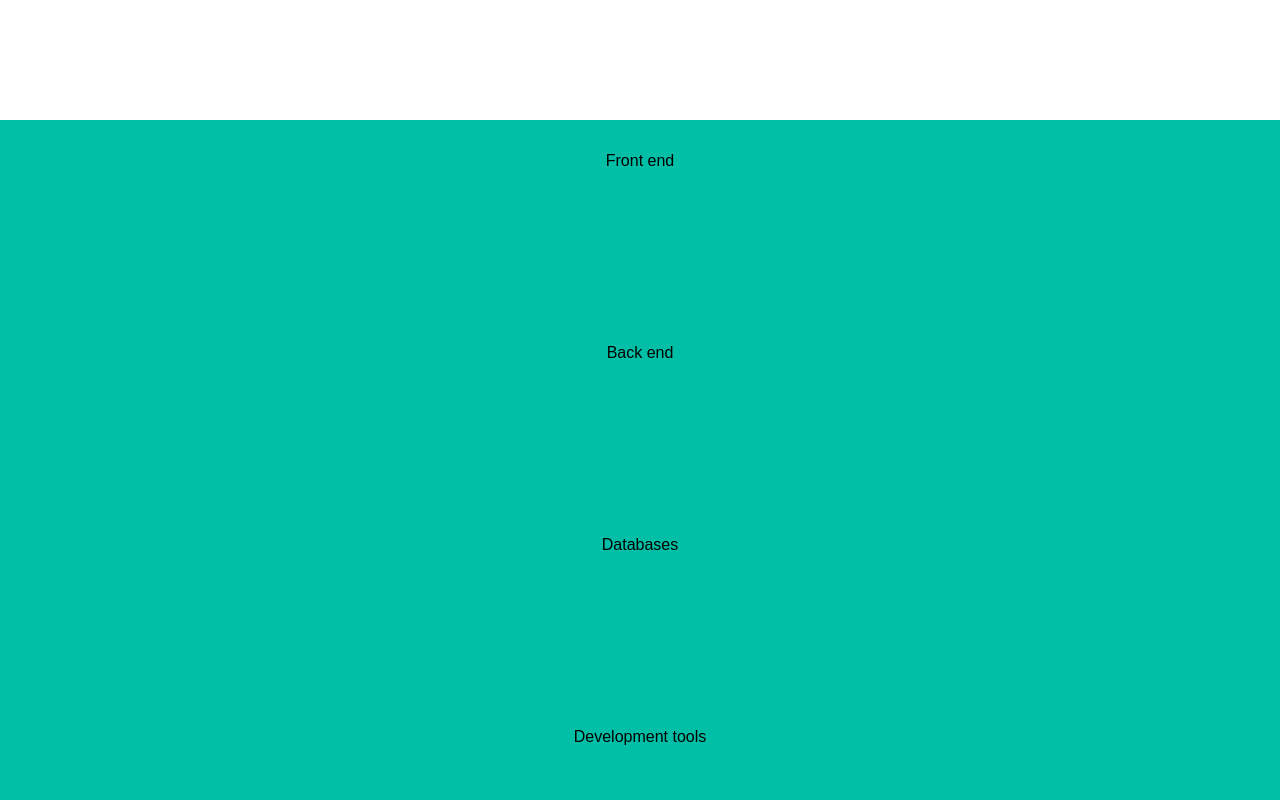
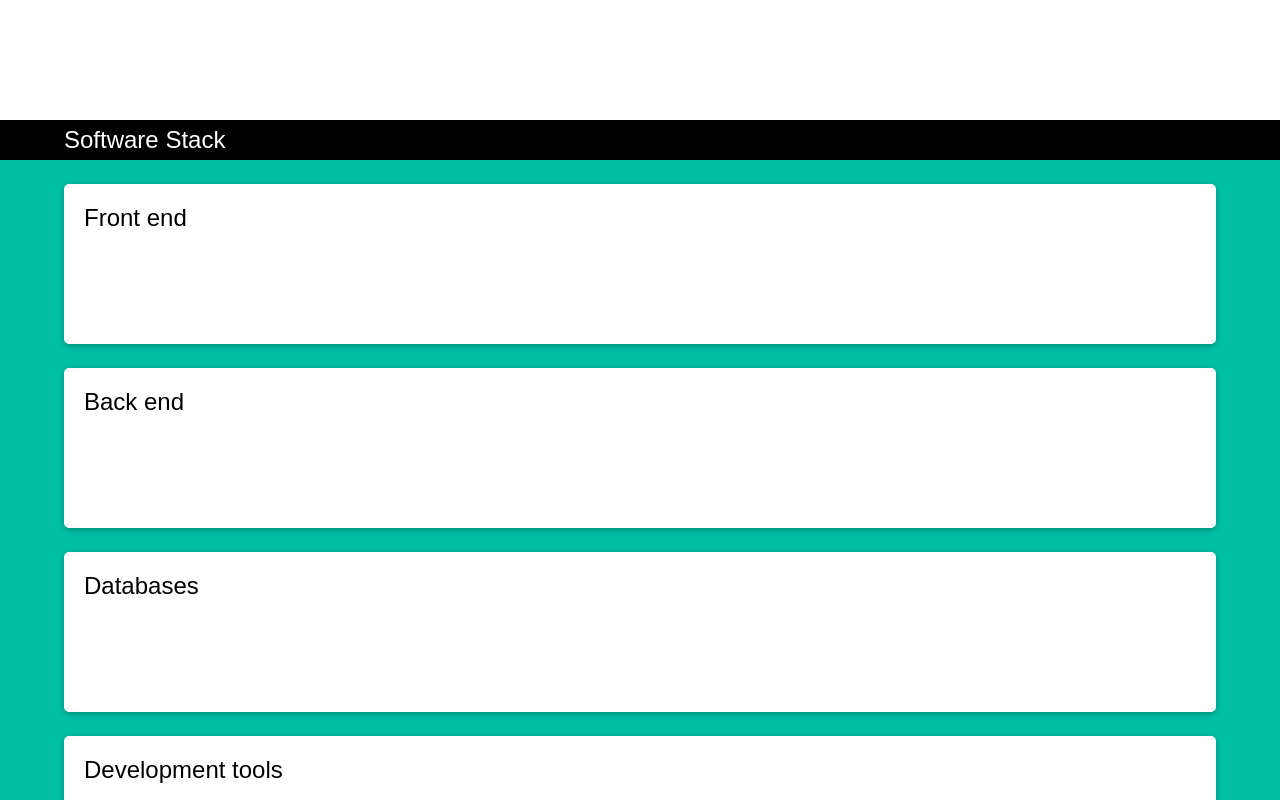
Before and after one commit to imolinuevo/personal-portfolio, a React (Create React App) app: page / in a window 1280 px wide. Shown: the part 680-1480 px from the top of the page. Built offline with nearby package versions, Linux system fonts and the light colour scheme.

Commit message:
implement tech container styling

```diff
--- a/src/App.css
+++ b/src/App.css
@@ -24,3 +24,25 @@
   background-color: #3f3d56a6;
   height: 33vh;
 }
+
+.block-title {
+  background-color: black;
+  width: 100%;
+  height: 5vh;
+  display: flex;
+  align-items: center;
+  justify-content: center;
+}
+
+.block-title h2 {
+  color: white;
+  font-weight: 200;
+  width: 90%;
+  text-align: left;
+}
+
+@media screen and (max-width: 600px) {
+  .block-title h2 {
+    text-align: center;
+  }
+}
--- a/src/components/stack-block/StackBlock.css
+++ b/src/components/stack-block/StackBlock.css
@@ -6,7 +6,7 @@
 
 .tech-block-container {
   width: 90%;
-  height: 100vh;
+  height: 95vh;
   display: flex;
   flex-direction: column;
   justify-content: space-evenly;
--- a/src/components/stack-block/StackBlock.tsx
+++ b/src/components/stack-block/StackBlock.tsx
@@ -12,6 +12,9 @@ const techContainers = [
 const StackBlock = () => {
   return (
     <div className="main-block stack-block" id="stack">
+      <div className="block-title">
+        <h2>Software Stack</h2>
+      </div>
       <div className="tech-block-container">
         {techContainers.map((techContainer) => (
           <TechContainer key={techContainer} containerName={techContainer} />
--- a/src/components/stack-block/tech-container/TechContainer.css
+++ b/src/components/stack-block/tech-container/TechContainer.css
@@ -1,3 +1,26 @@
 .tech-block {
-    height: 20vh;
+  height: 20vh;
+  background-color: white;
+  box-shadow: 0 2px 5px 0 rgba(0, 0, 0, 0.16), 0 2px 10px 0 rgba(0, 0, 0, 0.12);
+  padding: 20px 20px 30px 20px;
+  text-align: left;
+  border-radius: 5px;
 }
+
+.tech-block h4 {
+  font-weight: 200;
+  font-size: 1.5em;
+}
+
+.tech-icons-container {
+  width: 100%;
+  height: 90%;
+  display: flex;
+  align-items: center;
+}
+
+@media screen and (max-width: 600px) {
+  .tech-block {
+    text-align: center;
+  }
+}
--- a/src/components/stack-block/tech-container/TechContainer.tsx
+++ b/src/components/stack-block/tech-container/TechContainer.tsx
@@ -2,7 +2,12 @@ import React from "react";
 import "./TechContainer.css";
 
 const TechContainer = (props: { containerName: string }) => {
-  return <div className="tech-block">{props.containerName}</div>;
+  return (
+    <div className="tech-block">
+      <h4>{props.containerName}</h4>
+      <div className="tech-icons-container"></div>
+    </div>
+  );
 };
 
 export default TechContainer;
--- a/src/components/stack-block/tech-container/tech-icon/TechIcon.css
+++ b/src/components/stack-block/tech-container/tech-icon/TechIcon.css
@@ -0,0 +1,6 @@
+.tech-icon {
+  background-color: salmon;
+  width: 100px;
+  height: 100px;
+  margin-right: 20px;
+}
--- a/src/components/stack-block/tech-container/tech-icon/TechIcon.tsx
+++ b/src/components/stack-block/tech-container/tech-icon/TechIcon.tsx
@@ -2,7 +2,11 @@ import React from "react";
 import "./TechIcon.css";
 
 const TechIcon = () => {
-  return <div>Icon</div>;
+  return (
+    <div className="tech-icon">
+      <span>Icon</span>
+    </div>
+  );
 };
 
 export default TechIcon;
```
